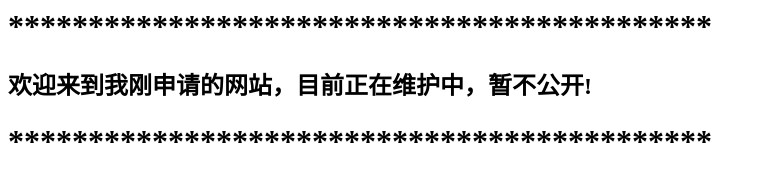
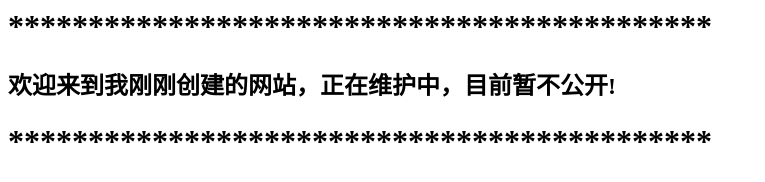
Before and after one commit to ChaofeiQI/ChaofeiQi.github.io, a plain HTML site: page index.html in a window 1280 px wide. Shown: the whole page, without its empty margins (0-765 px from the left). Drawn offline with Linux system fonts and the light colour scheme.

Commit message:
Update index.html

```diff
--- a/index.html
+++ b/index.html
@@ -1,3 +1,3 @@
 <h1>********************************************</h1>
-<h2>欢迎来到我刚申请的网站，目前正在维护中，暂不公开!</h2>
+<h2>欢迎来到我刚刚创建的网站，正在维护中，目前暂不公开!</h2>
 <h1>********************************************</h1>
```
